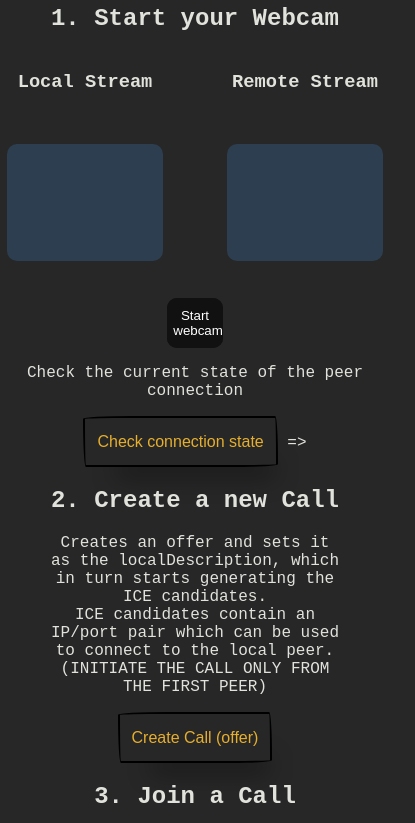
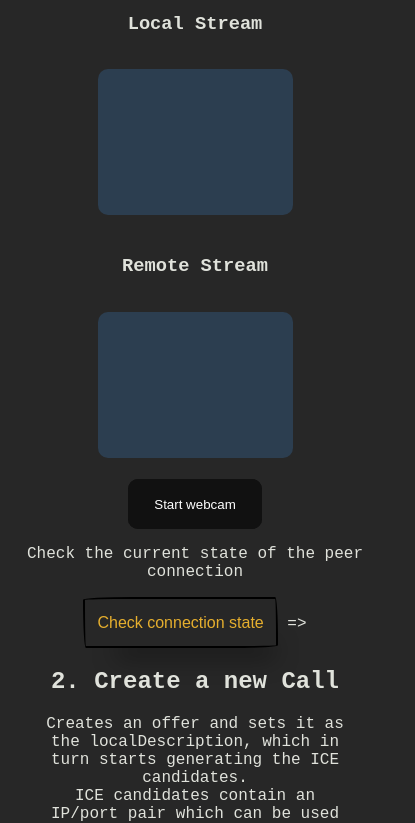
Before and after one commit to siddAhmed/webrtc-demo, a website built with Vite: page index.html in a window 390 px wide. Shown: the part 170-993 px from the top of the page, 415 px wide, since content can reach past the window. Built offline with nearby package versions, Linux system fonts and the light colour scheme; some packages are replaced by stand-ins of ours; no server answers; a web font is replaced by a local one.

Commit message:
Add responsiveness, disable input appropriately
- Utilize border box
- Add padding on Start Webcam button
- Remove px margins from the body
- Add media query to increase the size of video elements
- Disable Answer button when Create Call button is clicked (1st peer)
- Disable Add button when Answer button is clicked (2nd peer)

```diff
--- a/index.html
+++ b/index.html
@@ -1,23 +1,25 @@
 <!DOCTYPE html>
 <html lang="en">
+
 <head>
 	<meta charset="UTF-8" />
 	<link rel="icon" type="image/svg+xml" href="icon.png" />
 	<meta name="viewport" content="width=device-width, initial-scale=1.0" />
 	<title>WebRTC Demo</title>
 </head>
+
 <body>
 	<h1>WebRTC Demo with Vannila Javascript</h1>
 	<h2>1. Start your Webcam</h2>
-    <div class="videos">
-      <span>
+	<div class="videos flex">
+		<div class="vid-container">
 			<h3>Local Stream</h3>
 			<video id="webcamVideo" muted autoplay playsinline></video>
-      </span>
-      <span>
+		</div>
+		<div class="vid-container">
 			<h3>Remote Stream</h3>
 			<video id="remoteVideo" autoplay playsinline></video>
-      </span>
+		</div>
 	</div>
 	<button class="glow-on-hover" id="webcamButton">Start webcam</button>
 	<div>
@@ -69,6 +71,7 @@
 	<input id="addAnswerInput" />
 	<button id="addAnswerButton" class="hover-button" disabled>Add</button>
 	<br /><br /><br />
-    <script type="module" src="/main.js"></script>
+	<script type="module" src="./main.js"></script>
 </body>
+
 </html>
--- a/main.js
+++ b/main.js
@@ -80,6 +80,8 @@ webcamButton.onclick = async () => {
 
 callButton.addEventListener("click", async () => {
   callLoader.hidden = false;
+  callInput.disabled = true;
+
   const offerDescription = await pc.createOffer({
     offerToReceiveAudio: true,
     offerToReceiveVideo: true,
@@ -92,6 +94,7 @@ callButton.addEventListener("click", async () => {
   pc.onicegatheringstatechange = async (ev) => {
     await checkIceState(ev, callLoader, pc.localDescription);
   };
+
 });
 
 answerButton.addEventListener("click", async () => {
@@ -100,7 +103,9 @@ answerButton.addEventListener("click", async () => {
     return;
   }
 
+  addAnswerInput.disabled = true;
   answerLoader.hidden = false;
+
   let peerOneOffer = JSON.parse(callInput.value);
   pc.setRemoteDescription(new RTCSessionDescription(peerOneOffer));
 
--- a/style.css
+++ b/style.css
@@ -1,4 +1,10 @@
 @import url("https://fonts.googleapis.com/css2?family=Syne+Mono&display=swap");
+
+*,
+*::before,
+*::after {
+  box-sizing: border-box;
+}
 
 body {
   font-family: "Syne Mono", monospace;
@@ -6,11 +12,11 @@ body {
   -moz-osx-font-smoothing: grayscale;
   text-align: center;
   color: #e0e2db;
-  margin: 80px 10px;
+  background-color: #272727;
 }
 
-body {
-  background-color: #272727;
+.flex {
+  display: flex;
 }
 
 video {
@@ -22,9 +28,21 @@ video {
 }
 
 .videos {
-  display: flex;
-  align-items: center;
   justify-content: center;
+}
+
+/* Media query for smaller screens */
+@media (max-width: 600px) {
+  video {
+    width: 50vw;
+    height: 37.5vw;
+    margin: 1rem;
+  }
+
+  .videos {
+    flex-direction: column;
+    align-items: center;
+  }
 }
 
 @keyframes gradient {
@@ -76,7 +94,6 @@ input {
 
 /* glow on hover button */
 .glow-on-hover {
-  width: 15%;
   height: 50px;
   border: none;
   outline: none;
@@ -86,6 +103,7 @@ input {
   position: relative;
   z-index: 0;
   border-radius: 10px;
+  padding: 1em 2em;
 }
 
 .glow-on-hover:before {
```
Lines whose indentation alone changed are shown as unchanged.
